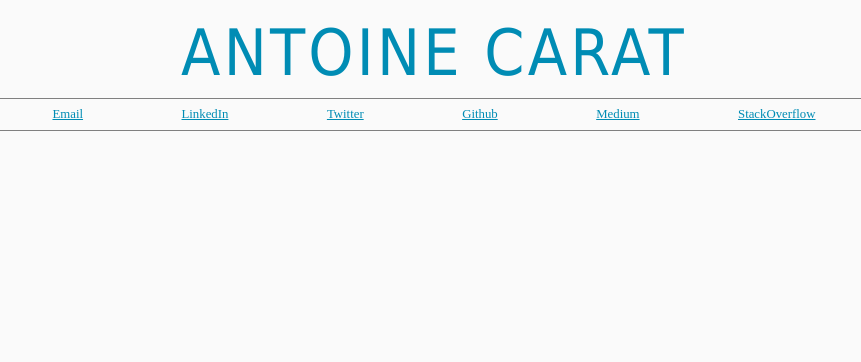
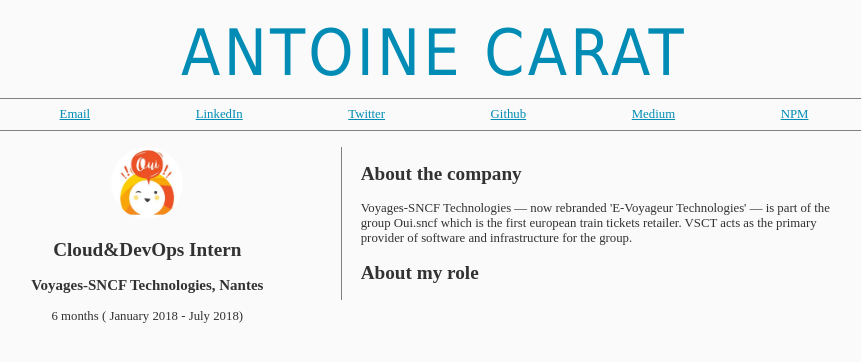
Before and after one commit to antoinecarat/antoinecarat.eu, a Vue app: page /experience/1 in a window 1280 px wide. Shown: the top 362 px of the page, without its empty margins (206-1067 px from the left). Built offline with nearby package versions, Linux system fonts and the light colour scheme.

Commit message:
Add DetailedExperience route and component

```diff
--- /dev/null
+++ b/src/components/Experience/DetailedExperience.vue
@@ -0,0 +1,74 @@
+<template>
+  <div class="experience-detailed">
+    <div class="card">
+      <img class="logo" :src="experience.company.logo" alt="">
+      <h2 class="jobtitle">{{ experience.jobtitle }}</h2>
+      <h3 class="company">{{experience.company.name}}</h3>
+      <p class="dates"> {{ monthsBetween(new Date(experience.startdate), new Date(experience.enddate || Date())) }} months ( {{ new Date(experience.startdate).toLocaleDateString("en-US", {month: 'long', year: 'numeric'}) }}  - {{ experience.enddate && new Date(experience.enddate).toLocaleDateString("en-US", {month: 'long', year: 'numeric'}) || 'Now' }})</p>
+    </div>
+    <div class="description">
+      <h2>About the company</h2>
+      <p class="companydescription">
+        {{ experience.company.description }}
+      </p>
+      <h2>About my role</h2>
+      <p class="roledescription">
+
+      </p>
+    </div>
+  </div>
+</template>
+
+<script>
+import experiencesData from './experiences.json'
+
+export default {
+  data: function() {
+    return {
+      experience: experiencesData.experiences[this.$route.params.id]
+    }
+  },
+  methods: {
+    monthsBetween: function(date1, date2) {
+      let d1 = date1, d2 = date2
+      if(date1 < date2){
+        d1 = date1;
+        d2 = date2;
+      }
+      let m = (d1.getFullYear() - d2.getFullYear()) * 12
+      m += (d1.getMonth() - d2.getMonth())
+
+      if(d1.getDate()<d2.getDate()) --m
+
+      return Math.abs(m);
+    }
+  }
+}
+</script>
+
+<style lang="scss">
+  .experience-detailed {
+    width: 75%;
+    margin-top: 1rem;
+    text-align: center;
+
+    display: flex;
+    flex-flow: row wrap;
+    justify-content: space-evenly;
+    align-items: flex-start;
+
+    .card {
+      width: 25%;
+      .logo {
+        border-radius: 100rem;
+        width: 30%;
+      }
+    }
+    .description {
+      width: 50%;
+      padding-left: 2%;
+      border-left: 1px solid gray;
+      text-align: left;
+    }
+  }
+</style>
--- a/src/components/Header/header.json
+++ b/src/components/Header/header.json
@@ -5,6 +5,6 @@
     { "name": "Twitter", "link": "https://twitter.com/a_carat" },
     { "name": "Github", "link": "https://github.com/antoinecarat" },
     { "name": "Medium", "link": "https://medium.com/@antoine.carat" },
-    { "name": "StackOverflow", "link": "https://stackoverflow.com/users/11192017/antoinecarat" }
+    { "name": "NPM", "link": "https://www.npmjs.com/~acarat" }
   ]
 }
--- a/src/router/index.js
+++ b/src/router/index.js
@@ -3,6 +3,7 @@ import Router from 'vue-router'
 import LandingPage from '@/components/LandingPage'
 import Projects from '@/components/Projects'
 import Resume from '@/components/Resume'
+import DetailedExperience from '@/components/Experience/DetailedExperience'
 
 Vue.use(Router)
 
@@ -11,6 +12,11 @@ export default new Router({
   routes: [
     { path: '/', component: Resume, name: 'Home' },
     { path: '/about', component: LandingPage, name: 'About' },
-    { path: '/projects', component: Projects, name: 'Projects' }
+    { path: '/projects', component: Projects, name: 'Projects' },
+    {
+      path: '/experience/:id',
+      component: DetailedExperience,
+      name: 'DetailedExperience'
+    }
   ]
 })
```
Also changed, not shown: static/bs-logo.jpg (added), static/oui-logo.jpg (added).
